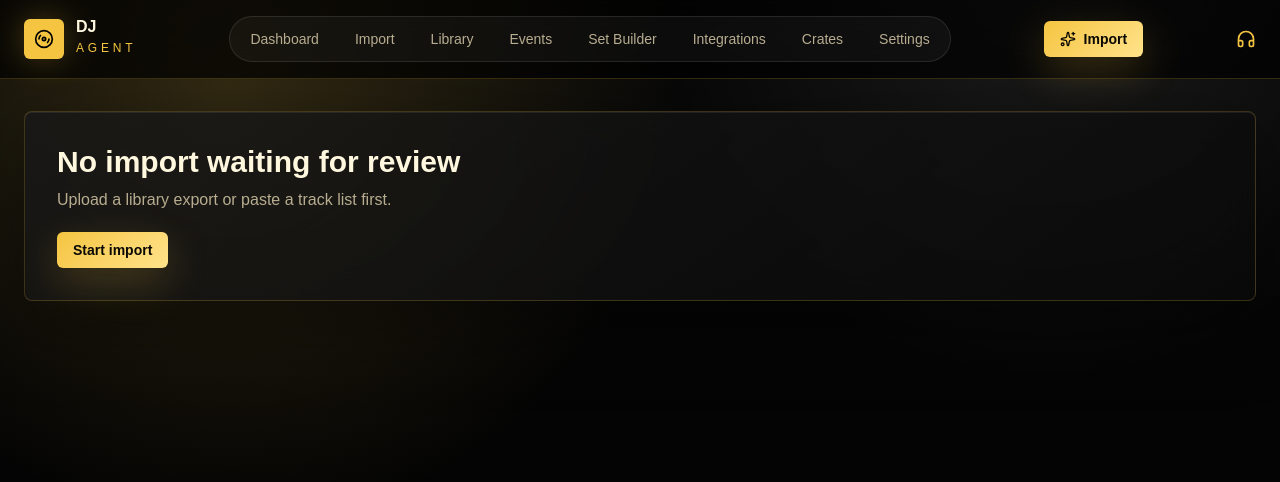
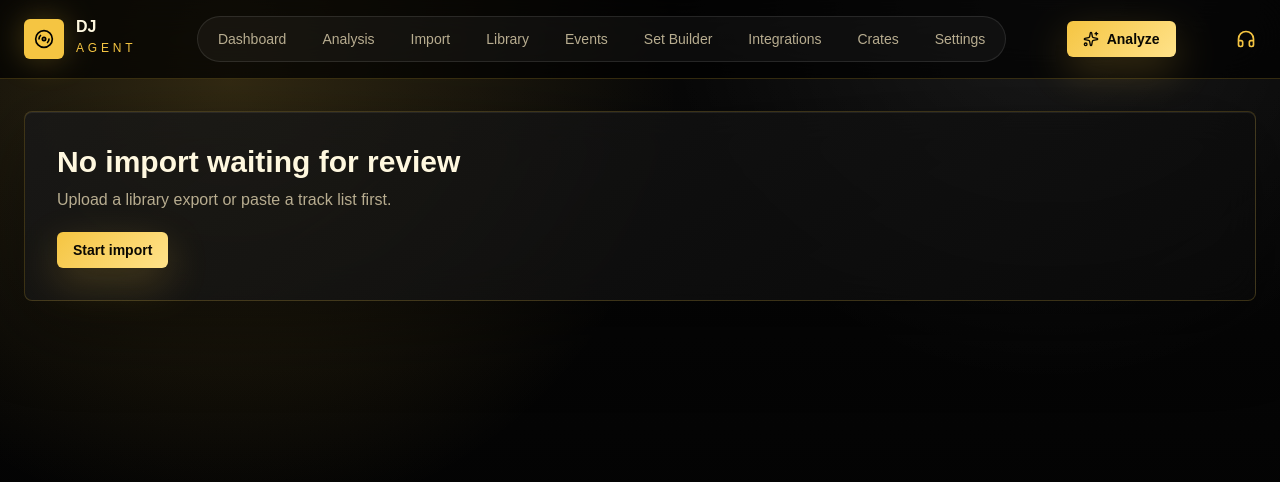
Before and after one commit to rshahoud2-png/DJ---assistant-, a Next.js app: page /import/review in a window 1280 px wide. Shown: the top 482 px of the page. Built offline with nearby package versions, Linux system fonts and the light colour scheme.

Commit message:
Expose audio analysis page in navigation

```diff
--- a/src/components/nav.tsx
+++ b/src/components/nav.tsx
@@ -3,6 +3,7 @@ import { Disc3, Headphones, Sparkles } from "lucide-react";
 
 const links = [
   ["Dashboard", "/dashboard"],
+  ["Analysis", "/analysis"],
   ["Import", "/import"],
   ["Library", "/library"],
   ["Events", "/events"],
@@ -32,9 +33,9 @@ export function Nav() {
             </Link>
           ))}
         </div>
-        <Link href="/import" className="btn btn-primary gap-2">
+        <Link href="/analysis" className="btn btn-primary gap-2">
           <Sparkles className="h-4 w-4" />
-          Import
+          Analyze
         </Link>
         <div className="flex w-full gap-2 overflow-x-auto pb-1 text-sm md:hidden">
           {links.map(([label, href]) => (
```
